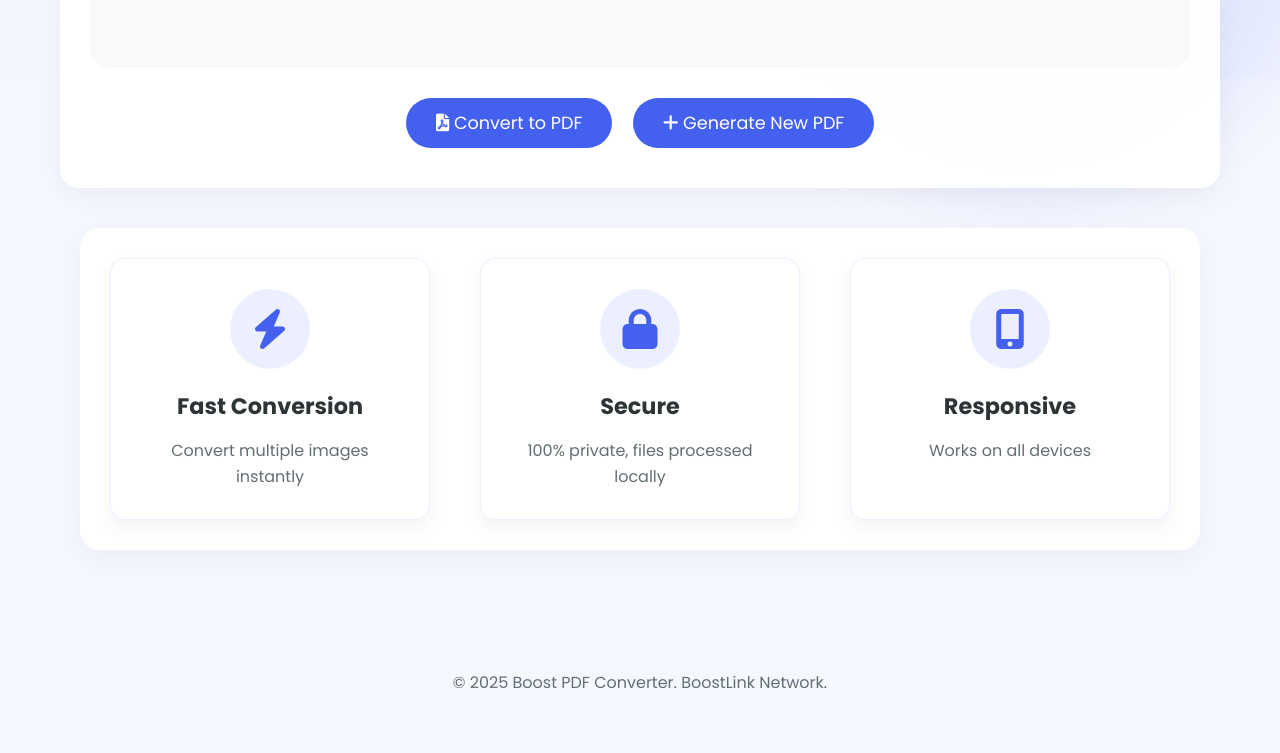
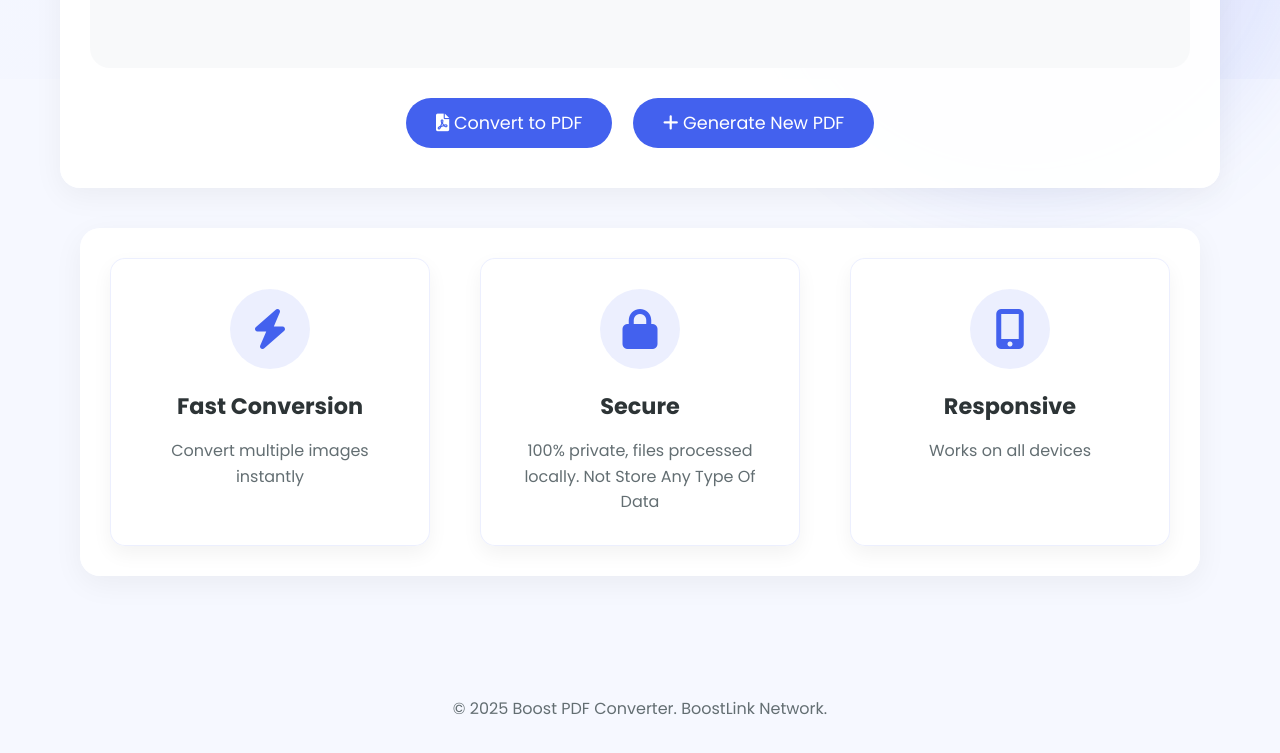
Before and after one commit to sonykhan05/Boost-PDF-Converter, a plain HTML site: page index.html in a window 1280 px wide. Shown: the part 721-1474 px from the top of the page. Drawn offline with nearby package versions, Linux system fonts and the light colour scheme.

Commit message:
Update index.html

```diff
--- a/index.html
+++ b/index.html
@@ -112,7 +112,7 @@
             <div class="feature-card">
                 <i class="fas fa-lock"></i>
                 <h3>Secure</h3>
-                <p>100% private, files processed locally</p>
+                <p>100% private, files processed locally. Not Store Any Type Of Data</p>
             </div>
             <div class="feature-card">
                 <i class="fas fa-mobile-alt"></i>
```
